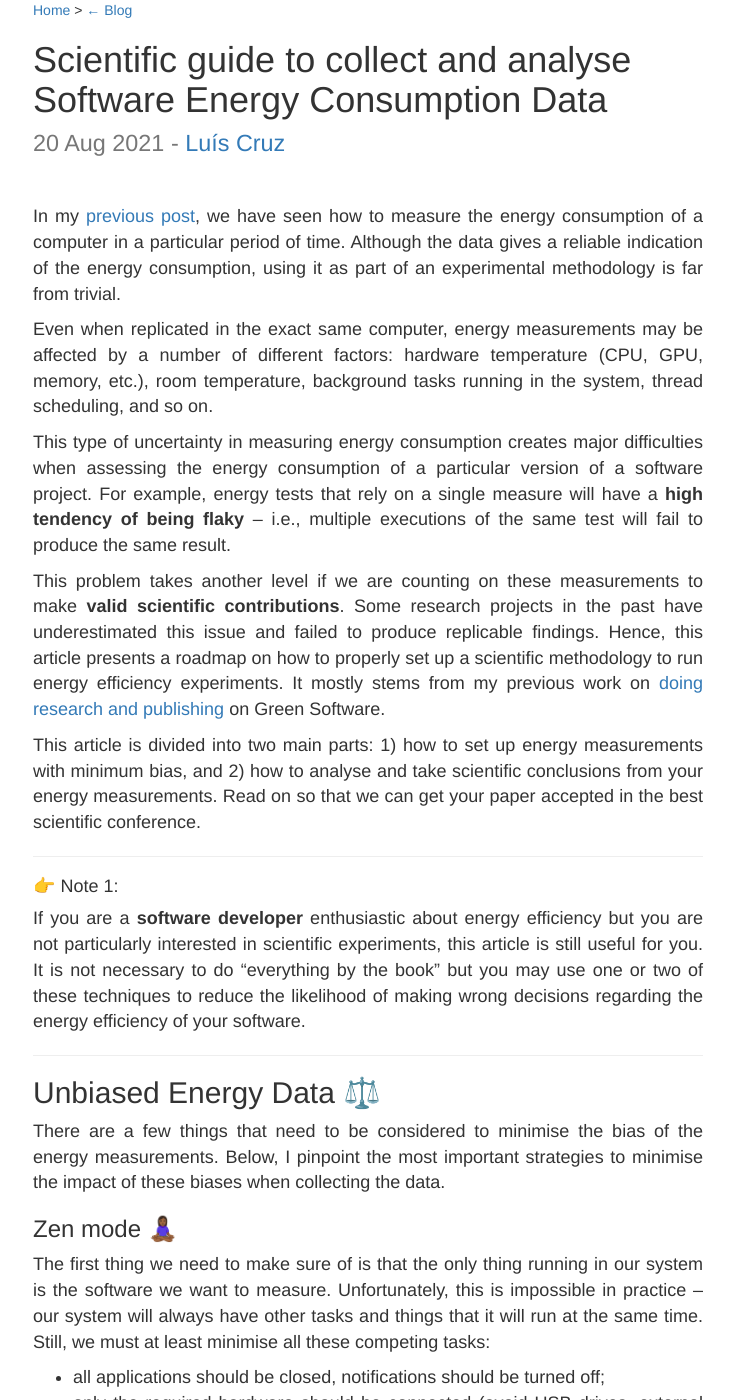
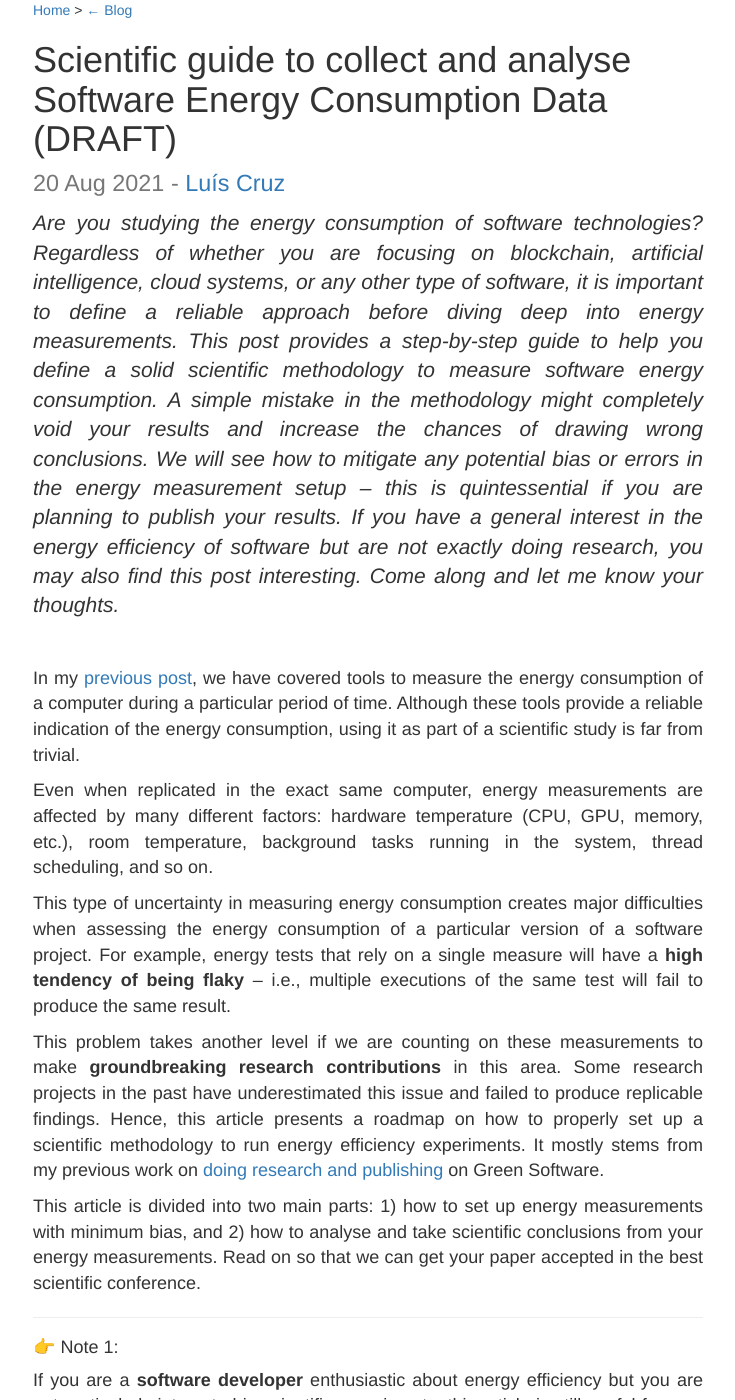
Before and after one commit to luiscruz/luiscruz.github.io, a Jekyll site: the page built from _posts/2021-08-20-scientific-guide.md, in a window 1280 px wide and 1400 px high. Shown: the whole window, without its empty margins (272-1007 px from the left). Built offline with Jekyll 4.4.1, drawn with Linux system fonts in a browser that asks for light colours; formulas are drawn with MathJax 3.

Commit message:
summary methodology

```diff
--- a/_layouts/post.html
+++ b/_layouts/post.html
@@ -3,7 +3,7 @@ layout: default
 ---
 <div id="post" class='container'>
   <a href="/">Home</a> > <a href="/blog">← Blog</a><!-- | <a href="/blog">Blog</a> -->
-<h1>{{ page.title }}<br/>
+<h1>{{ page.title }}{%if page.draft%} (DRAFT){%endif%}<br/>
   <small>{{ page.date | date_to_string }} - <a href="/">{{ page.author }}</a></small></h1>
 
 <div id="content">
--- a/_posts/2021-08-20-scientific-guide.md
+++ b/_posts/2021-08-20-scientific-guide.md
@@ -6,16 +6,18 @@ image: "img/blog/2021-08-20/og_image.png"
 mermaid: True
 equation: True
 invisible: False
-summary: ""
+draft: True
+summary: "Are you studying the energy consumption of software technologies? Regardless of whether you are focusing on blockchain, artificial intelligence, cloud systems, or any other type of software, it is important to define a reliable approach before diving deep into energy measurements. This post provides a step-by-step guide to help you define a solid scientific methodology to measure software energy consumption.
+A simple mistake in the methodology might completely void your results and increase the chances of drawing wrong conclusions. We will see how to mitigate any potential bias or errors in the energy measurement setup – this is quintessential if you are planning to publish your results. If you have a general interest in the energy efficiency of software but are not exactly doing research, you may also find this post interesting. Come along and let me know your thoughts."
 ---
 
-In my [previous post](/2021/07/20/measuring-energy.html), we have seen how to measure the energy consumption of a computer in a particular period of time. Although the data gives a reliable indication of the energy consumption, using it as part of an experimental methodology is far from trivial.
+In my [previous post](/2021/07/20/measuring-energy.html), we have covered tools to measure the energy consumption of a computer during a particular period of time. Although these tools provide a reliable indication of the energy consumption, using it as part of a scientific study is far from trivial.
 
-Even when replicated in the exact same computer, energy measurements may be affected by a number of different factors: hardware temperature (CPU, GPU, memory, etc.), room temperature, background tasks running in the system, thread scheduling, and so on.
+Even when replicated in the exact same computer, energy measurements are affected by many different factors: hardware temperature (CPU, GPU, memory, etc.), room temperature, background tasks running in the system, thread scheduling, and so on.
 
 This type of uncertainty in measuring energy consumption creates major difficulties when assessing the energy consumption of a particular version of a software project. For example, energy tests that rely on a single measure will have a **high tendency of being flaky** – i.e., multiple executions of the same test will fail to produce the same result.
 
-This problem takes another level if we are counting on these measurements to make **valid scientific contributions**. Some research projects in the past have underestimated this issue and failed to produce replicable findings. Hence, this article presents a roadmap on how to properly set up a scientific methodology to run energy efficiency experiments. It mostly stems from my previous work on [doing research and publishing]() on Green Software.
+This problem takes another level if we are counting on these measurements to make **groundbreaking research contributions** in this area. Some research projects in the past have underestimated this issue and failed to produce replicable findings. Hence, this article presents a roadmap on how to properly set up a scientific methodology to run energy efficiency experiments. It mostly stems from my previous work on [doing research and publishing](/publications) on Green Software.
 
 
 This article is divided into two main parts: 1) how to set up energy measurements with minimum bias, and 2) how to analyse and take scientific conclusions from your energy measurements.
```
Also changed, not shown: _posts/2021-09-01-energy-units.md (+1 -0 lines), blog.md (+1 -1 lines).
